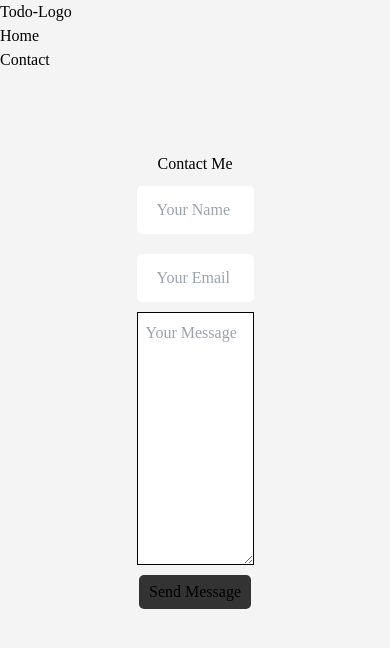
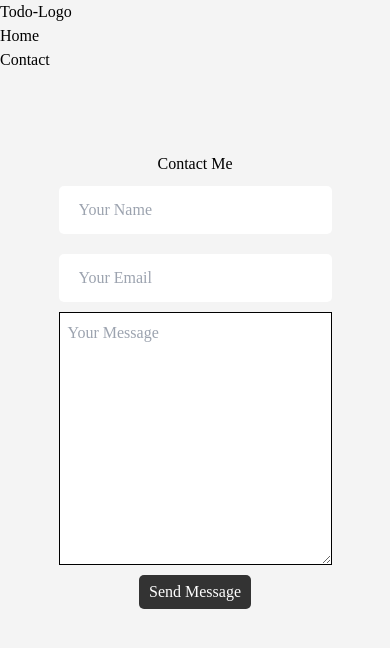
Before and after one commit to premgc2025/todolist, a React (Vite) app: page /contact in a window 390 px wide. Shown: the top 648 px of the page. Built offline with nearby package versions, Linux system fonts and the light colour scheme.

Commit message:
Made contact responsive

```diff
--- a/src/components/Contact.jsx
+++ b/src/components/Contact.jsx
@@ -78,7 +78,7 @@ const Contact = () => {
   };
 
   return (
-    <div className="div">
+    <div className="div ">
 
 
       <motion.div
@@ -86,14 +86,15 @@ const Contact = () => {
         animate={{ opacity: 1 }}
         transition={{ duration: 1 }}
       >
-        <div className="contact">
+        <div className="contact max-md:mx-5 max-sm:mx-1">
           <h2>Contact Me</h2>
-          <form onSubmit={handleSubmit}>
+          <form onSubmit={handleSubmit} >
             <input
               type="name"
               placeholder="Your Name"
               value={name}
               onChange={(e) => setName(e.target.value)}
+
 
             />
             <input
--- a/src/index.css
+++ b/src/index.css
@@ -74,7 +74,7 @@ button {
   border: none;
   border-radius: 5px;
   background-color: #333;
-  color:black;
+  color:white;
   font-size: 16px;
 }
 
@@ -89,6 +89,21 @@ button:hover {
   border-radius: .3rem;
 }
 
+
+@media (max-width: 768px){
+
+  form>input {
+    width: 70vw;
+    /* background: green; */
+  }
+
+  form>textarea {
+    width: 70vw;
+    height: 30vh;
+
+  }
+
+}
 @media (max-width: 420px){
   .assign-tasks{
 
@@ -105,7 +120,20 @@ button:hover {
   .checkclass>input{
     margin: 0;
   }
-  .tasklist{
+
+  form>input {
+    width: 70vw;
+    /* background: green; */
+  }
+
+  form>textarea {
+    width: 70vw;
+    height: 30vh;
 
   }
+
+
+
+
+
 }
```
